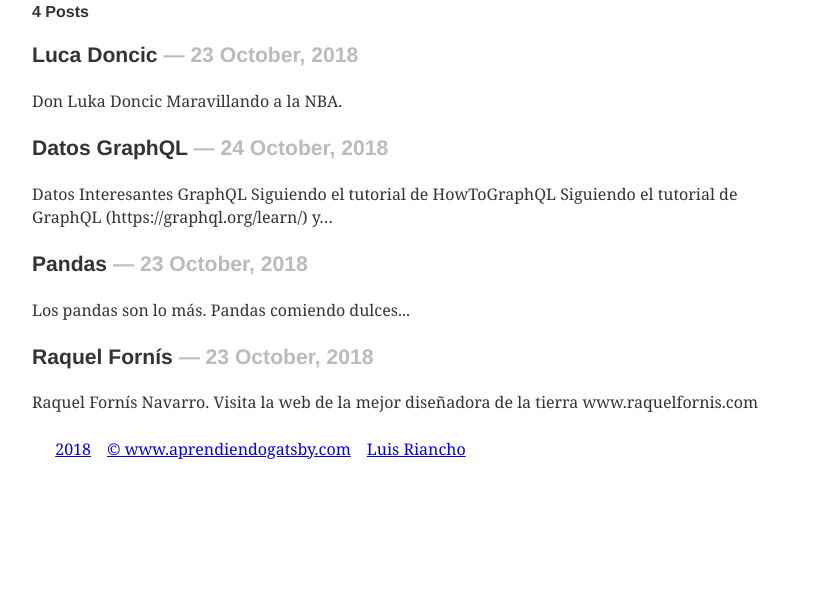
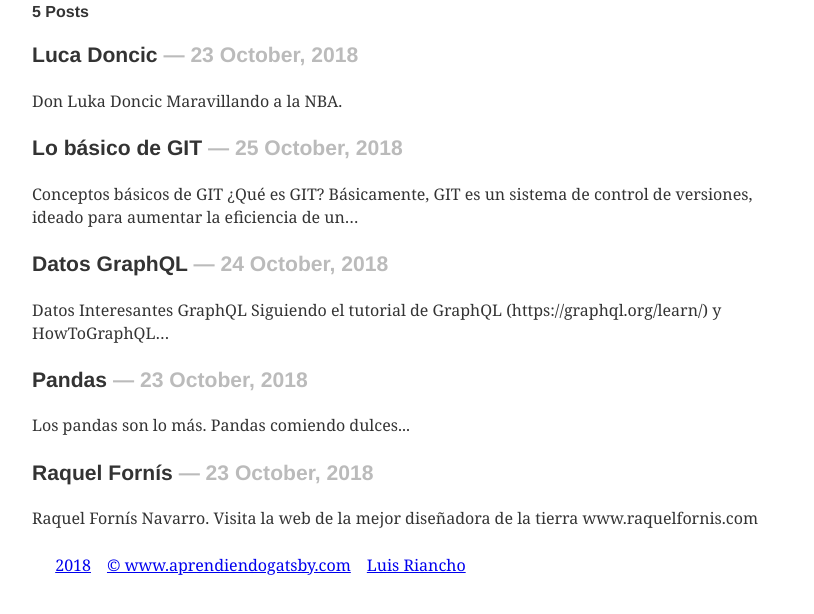
Before and after one commit to wiskonsin/gatsby, a Gatsby site: page /articulos in a window 1280 px wide. Shown: the part 126-740 px from the top of the page, without its empty margins (224-1038 px from the left). Built offline with nearby package versions, Linux system fonts and the light colour scheme; Gatsby itself is replaced by a stand-in of ours; some packages are replaced by stand-ins of ours.

Commit message:
modificación artículo graphql y añadir git

```diff
--- /dev/null
+++ b/src/articles/git.md
@@ -0,0 +1,10 @@
+---
+title: "Lo básico de GIT"
+date: "2018-10-25"
+---
+
+Conceptos básicos de GIT
+
+¿Qué es GIT?
+
+Básicamente, GIT es un sistema de control de versiones, ideado para aumentar la eficiencia de un equipo desarrollador de software. Los archivos sobre los que se trabaja se encuentran alojados en un repositorio, en el cuál todo cambio que se realice será controlado y quedará registrado.
--- a/src/articles/graphql.md
+++ b/src/articles/graphql.md
@@ -4,8 +4,6 @@ date: "2018-10-24"
 ---
 
 Datos Interesantes GraphQL
-
-Siguiendo el tutorial de HowToGraphQL
 
 Siguiendo el tutorial de GraphQL (https://graphql.org/learn/) y HowToGraphQL (https://www.howtographql.com/basics/0-introduction/) vamos a tener en cuenta una serie de conceptos.
 
```
